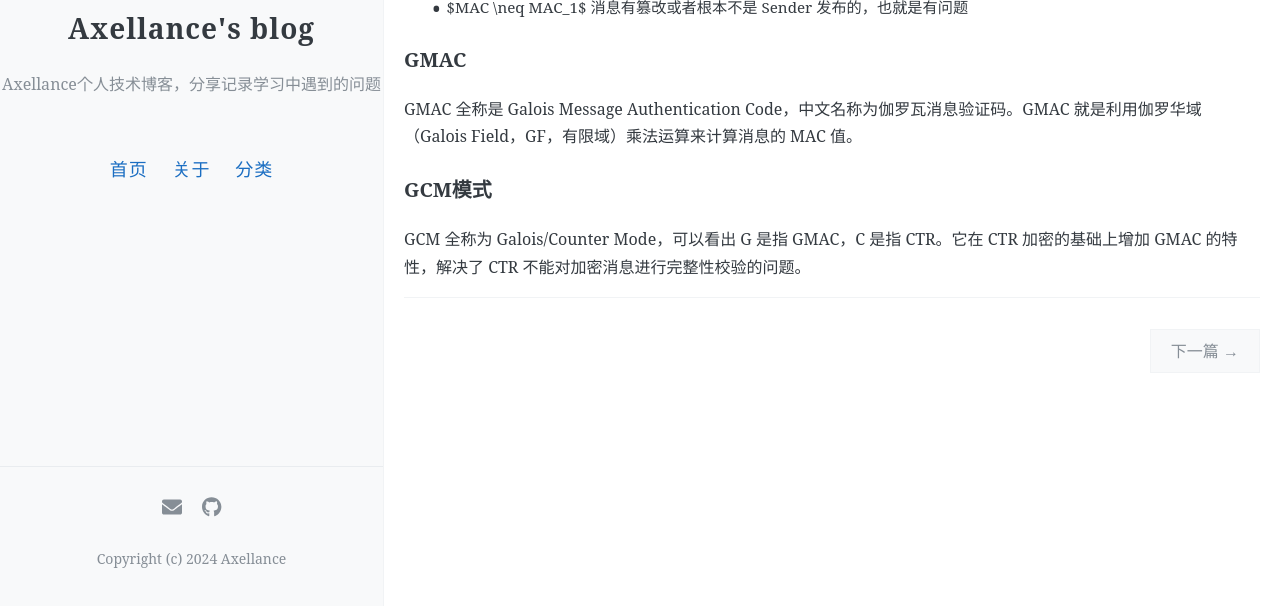
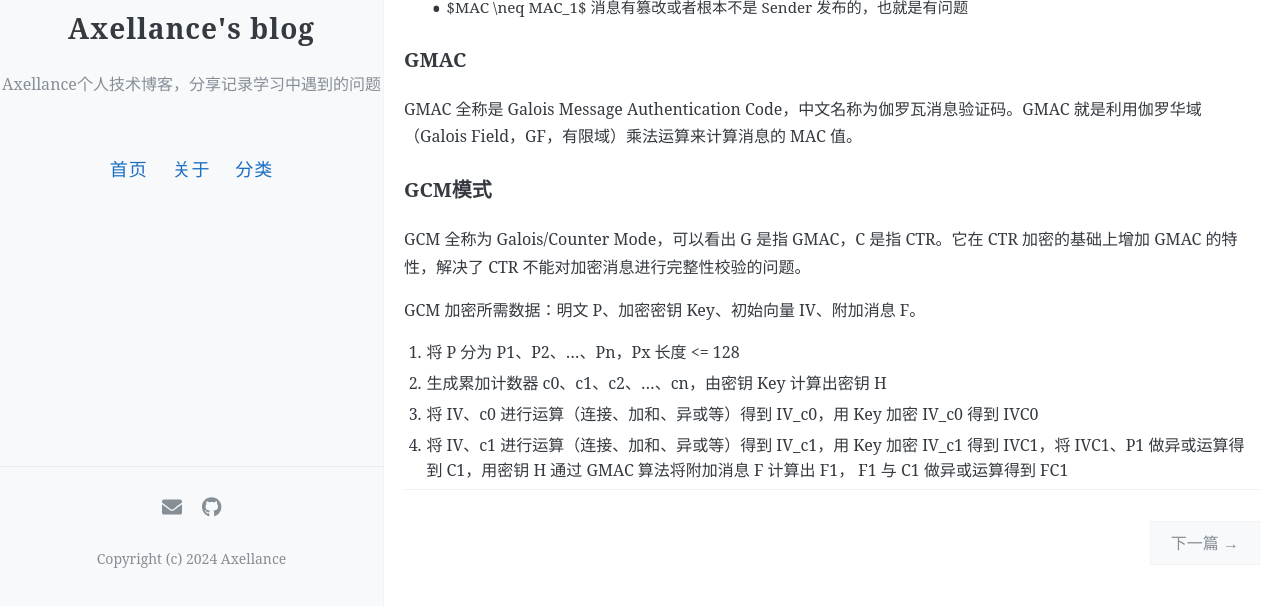
Before and after one commit to Axellance/axellance.github.io, a Jekyll site: the page built from _posts/2024-05-17-AEScontent.md, in a window 1280 px wide and 900 px high, scrolled down 5857 px, cut to the strip 294-900 px from the top of the window. Built offline with Jekyll 4.4.1, drawn with Linux system fonts in a browser that asks for light colours.

Commit message:
更新AES-GCM

```diff
--- a/_posts/2024-05-17-AEScontent.md
+++ b/_posts/2024-05-17-AEScontent.md
@@ -118,3 +118,10 @@ GMAC 全称是 Galois Message Authentication Code，中文名称为伽罗瓦消
 ### GCM模式
 
 GCM 全称为 Galois/Counter Mode，可以看出 G 是指 GMAC，C 是指 CTR。它在 CTR 加密的基础上增加 GMAC 的特性，解决了 CTR 不能对加密消息进行完整性校验的问题。
+
+GCM 加密所需数据：明文 P、加密密钥 Key、初始向量 IV、附加消息 F。
+
+1. 将 P 分为 P1、P2、…、Pn，Px 长度 <= 128
+2. 生成累加计数器 c0、c1、c2、…、cn，由密钥 Key 计算出密钥 H
+3. 将 IV、c0 进行运算（连接、加和、异或等）得到 IV_c0，用 Key 加密 IV_c0 得到 IVC0
+4. 将 IV、c1 进行运算（连接、加和、异或等）得到 IV_c1，用 Key 加密 IV_c1 得到 IVC1，将 IVC1、P1 做异或运算得到 C1，用密钥 H 通过 GMAC 算法将附加消息 F 计算出 F1， F1 与 C1 做异或运算得到 FC1
```
Also changed, not shown: 2 other files.
